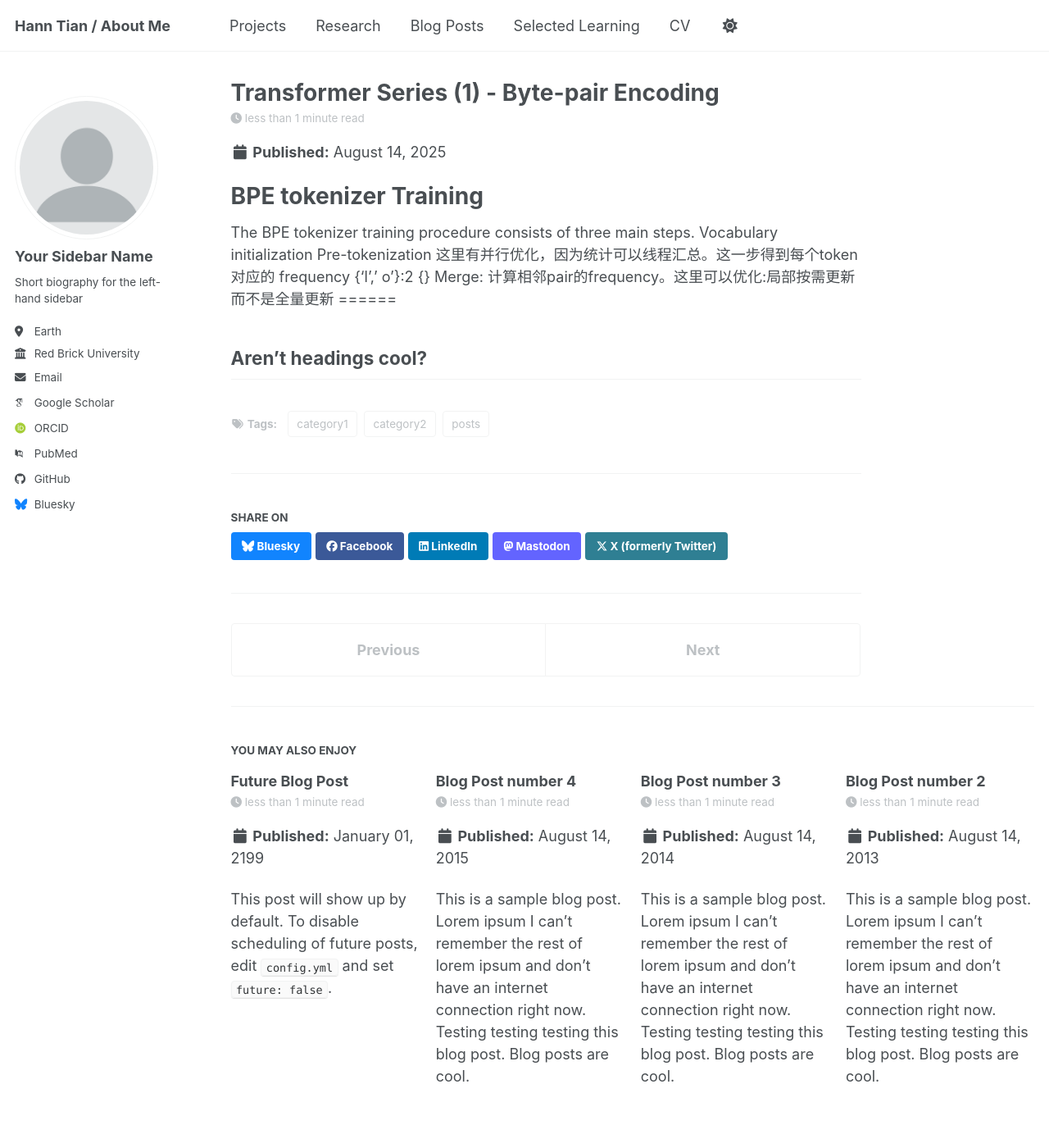
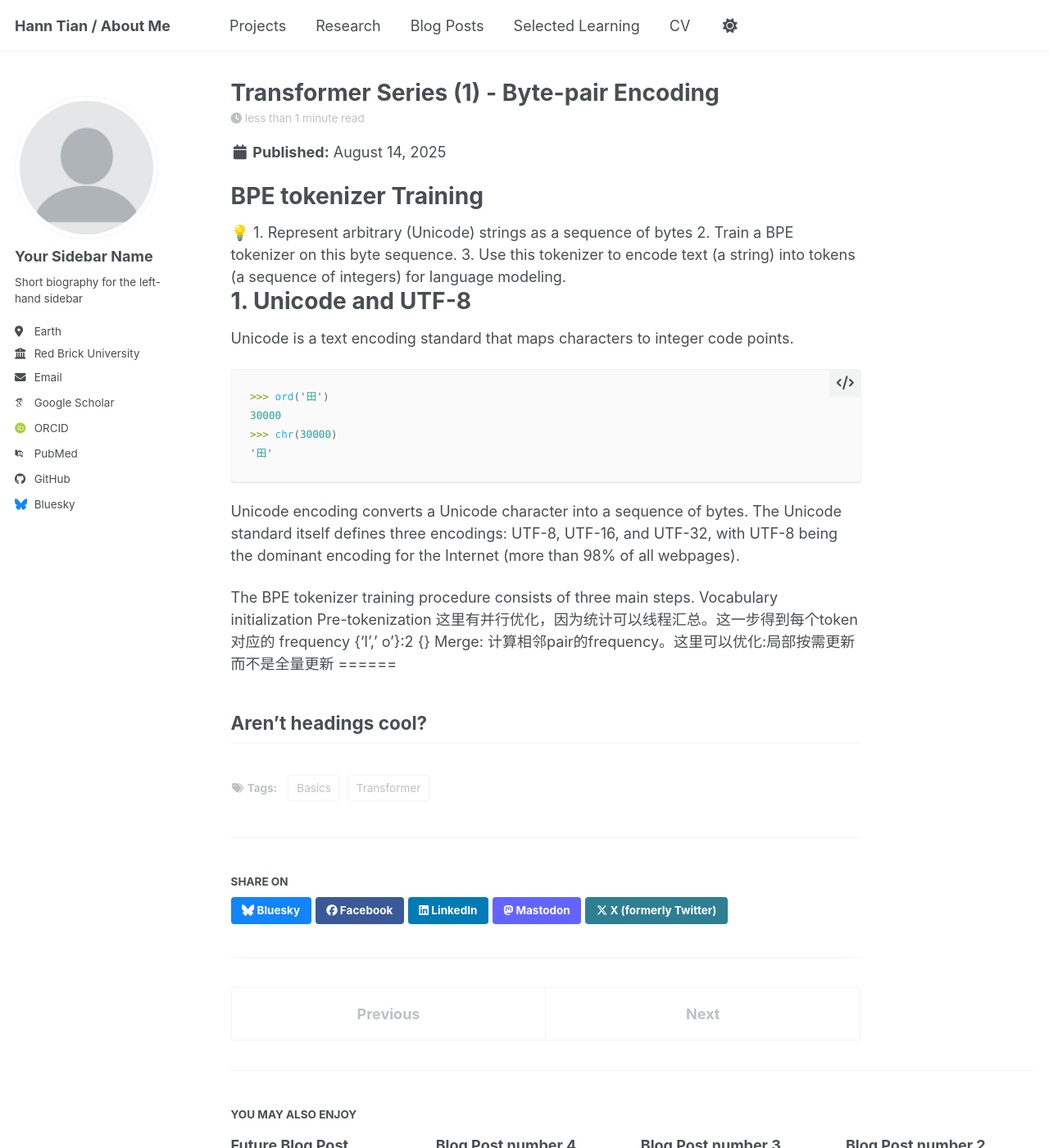
Before and after one commit to hanntian/hanntian.github.io, a Jekyll site: the page built from _posts/2012-08-14-blog-post-1.md, in a window 1280 px wide and 1400 px high. Shown: the whole window at 82% size. Built offline with Jekyll 4.4.1, drawn with Linux system fonts in a browser that asks for light colours; some web fonts are replaced; a script bundle is joined from its source files by our own code; library files that are not in the unit come from our copies.

Commit message:
Update 2012-08-14-blog-post-1.md

````diff
--- a/_posts/2012-08-14-blog-post-1.md
+++ b/_posts/2012-08-14-blog-post-1.md
@@ -3,13 +3,33 @@ title: 'Transformer Series (1) - Byte-pair Encoding'
 date: 2025-08-14
 permalink: /posts/2025/08/blog-post-1/
 tags:
-  - posts
-  - category1
-  - category2
+  - Basics
+  - Transformer
 ---
 
 BPE tokenizer Training
 ======
+<aside>
+💡
+
+1. Represent arbitrary (Unicode) strings as a sequence of bytes
+2. Train a BPE tokenizer on this byte sequence.
+3. Use this tokenizer to encode text (a string) into tokens (a sequence of integers) for language modeling.
+</aside>
+
+# 1. Unicode and UTF-8
+
+Unicode is a text encoding standard that maps characters to integer code points.
+
+```python
+>>> ord('田')
+30000
+>>> chr(30000)
+'田'
+```
+
+Unicode encoding converts a Unicode character into a sequence of bytes. The Unicode standard itself defines three encodings: UTF-8, UTF-16, and UTF-32, with UTF-8 being the dominant encoding for the Internet (more than 98% of all webpages).
+
 The BPE tokenizer training procedure consists of three main steps.
 Vocabulary initialization
 Pre-tokenization 这里有并行优化，因为统计可以线程汇总。这一步得到每个token对应的 frequency {'l',' o'}:2 {}
````
